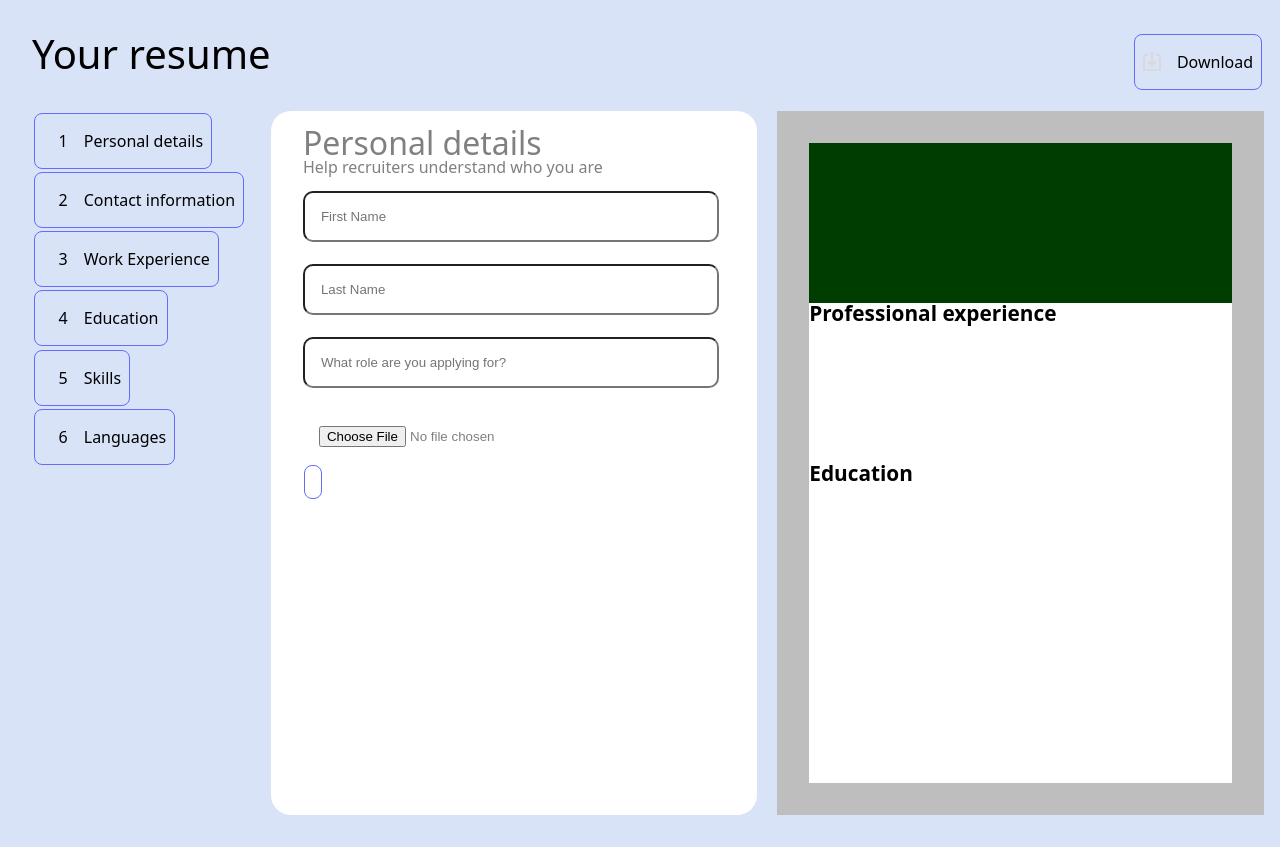
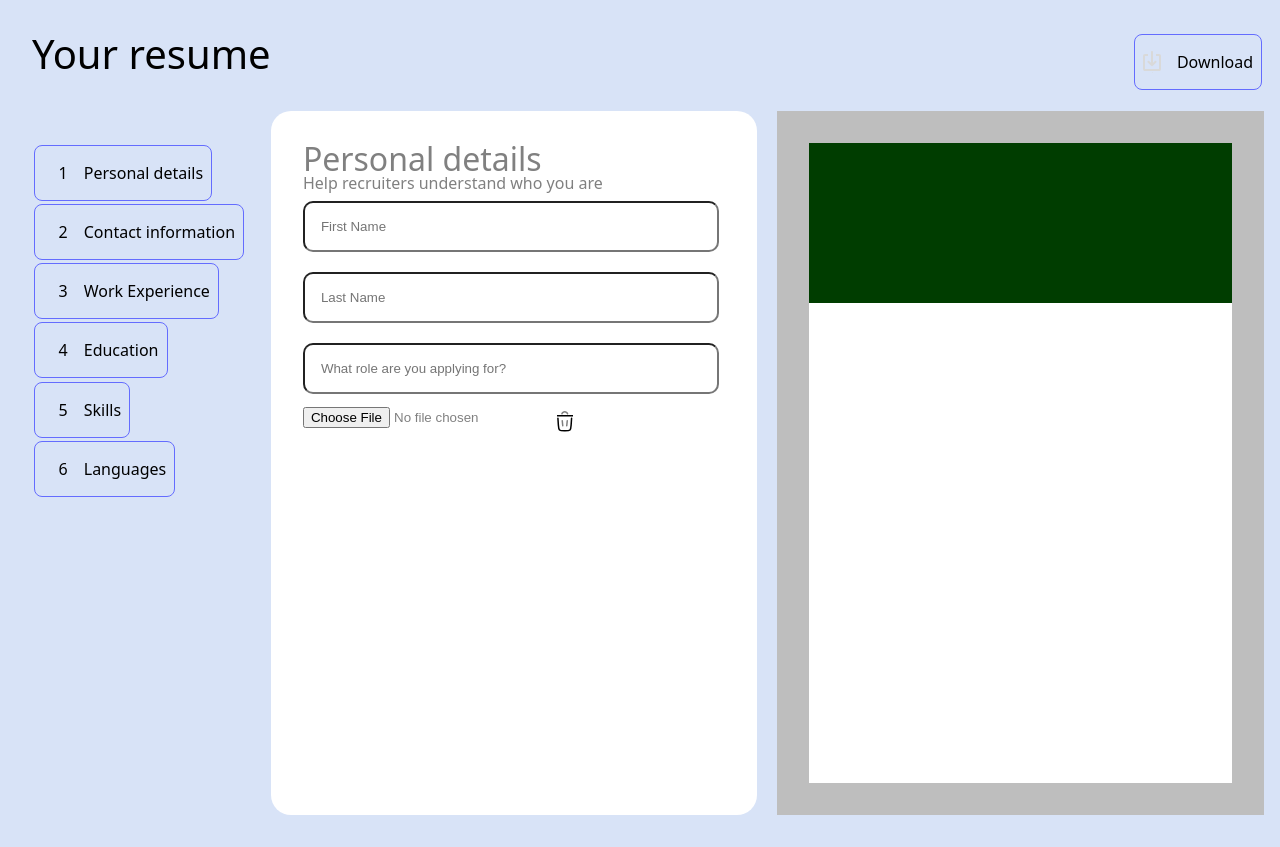
Before and after one commit to averyanusha/cv-application, a React (Vite) app in the folder cv-application-app/: page / in a window 1280 px wide. Built offline with nearby package versions, Linux system fonts and the light colour scheme.

Commit message:
Added the functionality for adding more sections and deleting it, only left layout

```diff
--- a/cv-application-app/src/CVBuilder.css
+++ b/cv-application-app/src/CVBuilder.css
@@ -25,18 +25,18 @@
   display: inline-flex;
   gap: 1rem;
 }
-.category {
-  padding: 0 2rem;
+
+.category-list {
+  padding: 2rem 0;
+}
+.inputs {
+  padding: 2rem;
   background-color: white;
   border-radius: 20px;
   color: gray;
 }
 
-.category-header {
-  margin: 1rem 0;
-}
-
-.category-title {
+.inputs-title {
   font-size: 2rem;
 }
 
@@ -46,16 +46,11 @@
   margin: 0.5rem;
 }
 
-.category-body form {
-  display: grid;
-  grid-template-rows: 30% 30% 30% 30% 30%;
-  margin: 10px 0;
-}
-
-.input-item {
+.inputs-item {
   padding: 1rem;
   border-radius: 10px;
   width: 90%;
+  margin: 10px 0px;
 }
 
 .delete-photo {
@@ -89,6 +84,10 @@
   background-color: rgb(0, 61, 0);
   color: white;
   padding: 2rem;
+}
+
+.section-item {
+  display: grid;
 }
 .personal-photo {
   max-width: 30%;
--- a/cv-application-app/src/CVBuilder.jsx
+++ b/cv-application-app/src/CVBuilder.jsx
@@ -2,6 +2,7 @@ import { useState, useEffect } from 'react'
 import './CVBuilder.css'
 import DisplayContact from './components/ContactComponent';
 import DisplayExperience from './components/ExperienceDegreeComponent';
+import DisplaySkillLanguage from './components/SkillLanguageComponent';
 import downloadIcon from './assets/download-icon.svg';
 import horizontalLayout from './assets/3-bricks-layout.png';
 
@@ -57,11 +58,11 @@ export default function CvComponent() {
         {name: 'skill', placeholder: 'Your skill', type: 'text'}
       ]
     },
-    language: {
+    languages: {
       title: 'Languages',
       description: 'Tell about your language skills',
       fields: [
-        {name: 'language', placeholder: 'Language', type: 'text'}
+        {name: 'languages', placeholder: 'Language', type: 'text'}
       ]
     }
   }
@@ -93,18 +94,17 @@ export default function CvComponent() {
     skills: [
       { id: 'skill1', skill: '' }
     ],
-    language: [
+    languages: [
       { id: 'lang1', language: ''}
     ],
   });
-
   const [currentIndex, setCurrentIndex] = useState(0);
 
   const handleCategory = (category) => {
     setActiveCategory(category);
   };
 
-  const handleDelete = (inputField) => {
+  const deletePhoto = (inputField) => {
     setInputData({
       ...inputData,
       [activeCategory]: {
@@ -126,6 +126,13 @@ export default function CvComponent() {
       [activeCategory]: [...inputData[activeCategory], newItem]
     })
     setCurrentIndex(currentIndex + 1);
+  }
+
+  const handleDelete = (id) => {
+    setInputData({
+      ...inputData,
+      [activeCategory]:inputData[activeCategory].filter((item) => item.id !== id)
+    })
   }
 
   let categoryNumber = 1;
@@ -153,11 +160,11 @@ export default function CvComponent() {
           Download
         </button>
       </div>
-      <ul className='input-list'>
+      <ul className='category-list'>
         {Object.keys(cv).map((category) => {
           return (
             <li key={category} className='category-item'>
-              <button className='categor-button' onClick={() => handleCategory(category)}>
+              <button className='category-button' onClick={() => handleCategory(category)}>
                 <span className='number'>
                   {categoryNumber++}
                 </span>
@@ -167,10 +174,10 @@ export default function CvComponent() {
           )
         })}
       </ul>
-      <div className='category'>
-        <div className='category-header'>
-          <h2 className='category-title'>{cv[activeCategory].title}</h2>
-          <p className='category-descirption'>{cv[activeCategory].description}</p>
+      <div className='inputs'>
+        <div className='inputs-header'>
+          <h2 className='inputs-title'>{cv[activeCategory].title}</h2>
+          <p className='inputs-descirption'>{cv[activeCategory].description}</p>
         </div>
           <div className='category-body'>
             <form onSubmit={e => e.preventDefault()} className='category-form'>
@@ -180,14 +187,20 @@ export default function CvComponent() {
                   <div key={entry.id} className='entry-block'>
                     {cv[activeCategory].fields.map((property) => {
                       return (
-                        <li key={property.name}>
+                        <div key={property.name}>
                           <input
                             name={property.name}
                             type={property.type}
                             placeholder={property.placeholder}
-                            className='input-item'
+                            className='inputs-item'
                             onChange={(e) => {
-                              const inputType = e.target.value;
+                              let inputType;
+                              if (property.type === 'date') {
+                                const [year, month] = e.target.value.split('-');
+                                inputType = `${year}-${month}`
+                              } else {
+                                inputType = e.target.value;
+                              }
                               setInputData({
                                 ...inputData,
                                 [activeCategory]: inputData[activeCategory].map((item, index) => {
@@ -200,31 +213,28 @@ export default function CvComponent() {
                             }}
                             value={entry[property.name] ?? ''}
                           />
-                        </li>
+                        </div>
                       )
                     })}
-                    {isArrayCategory ? (
-                      <button type='button' className='add-section' onClick={() => {handleAddition()}}>Add {activeCategory}</button>
-                    ) : null}
+                    <button type='button' className='add-section' onClick={() => handleAddition()}>Add {activeCategory}</button>
+                    {inputData[activeCategory].length > 1 ? <button type='button' onClick={() => handleDelete(entry.id)}>Delete {activeCategory}</button> : ''}
                   </div>
                 )
               })
             ) : cv[activeCategory].fields.map((property) => {
                 const isFile = property.type === 'file';
                 return (
-                  <li key={property.name}>
+                  <div key={property.name} className='category-input'>
                     <input
+                      key={property.name}
                       name={property.name}
                       placeholder={property.placeholder}
                       type={property.type}
-                      className='input-item'
+                      className={isFile ? 'input-photo' :'inputs-item'}
                       onChange={(e) => {
                         let inputType;
                         if (isFile) {
                           inputType = e.target.files[0];
-                        } else if (property.type === 'date') {
-                          const [year, month] = e.target.value.split('-');
-                          inputType = `${year}-${month}`;
                         } else {
                           inputType = e.target.value;
                         }
@@ -239,9 +249,9 @@ export default function CvComponent() {
                       {...(!isFile ? { value: inputData[activeCategory][property.name] ?? '' } : {})}
                     />
                     {isFile && (
-                      <button type='button' onClick={() => handleDelete(property.name)} />
+                      <button type='button' className='delete-photo' onClick={() => deletePhoto(property.name)} />
                     )}
-                  </li>
+                  </div>
                 );
             })}
             </form>
@@ -262,10 +272,16 @@ export default function CvComponent() {
               {Object.values(inputData.contact).some(value => value !== '') ? <DisplayContact category={cv.contact} data={inputData.contact} title="Contact information" /> : ''}
             </div>
             <div className='cv-brick section-2'>
-              {Object.values(inputData.experience).some(value => value !== '') ? <DisplayExperience category={cv.experience} data={inputData.experience} title="Professional experience" /> : ''}
+              {inputData.experience.some(entry => Object.entries(entry).some(([key, value]) => key !== 'id' && value !== '')) ? <DisplayExperience category={cv.experience} data={inputData.experience} title="Professional experience" /> : ''}
             </div>
             <div className='cv-brick section-3'>
-              {Object.values(inputData.education).some(value => value !== '') ? <DisplayExperience category={cv.education} data={inputData.education} title="Education" /> : ''}
+              {inputData.education.some(entry => Object.entries(entry).some(([key, value]) => key !== 'id' && value !== '')) ? <DisplayExperience category={cv.education} data={inputData.education} title="Education" /> : ''}
+            </div>
+            <div className='cv-brick section-4'>
+              {inputData.skills.some(entry => Object.entries(entry).some(([key, value]) => key !== 'id' && value !== '')) ? <DisplaySkillLanguage category={cv.skills} data={inputData.skills} title="Skills" /> : ''}
+            </div>
+            <div className='cv-brick section-5'>
+              {inputData.languages.some(entry => Object.entries(entry).some(([key, value]) => key !== 'id' && value !== '')) ? <DisplaySkillLanguage category={cv.languages} data={inputData.languages} title="Languages" /> : ''}
             </div>
           </div>
         </div>
--- a/cv-application-app/src/components/ExperienceDegreeComponent.jsx
+++ b/cv-application-app/src/components/ExperienceDegreeComponent.jsx
@@ -1,6 +1,3 @@
-import React from "react";
-import { useState, useEffect } from 'react';
-
 export default function DisplayExperience({category, data, title}) {
   const formatDate = (value) => {
     if(!value) return '';
@@ -15,23 +12,20 @@ export default function DisplayExperience({category, data, title}) {
     <>
     <section className='cv-section'>
       <h2 className='section-title'>{title}</h2>
-      <div className='work'>
-        {data.map((entry, entryIndex) => {
+      {data.map((entry) => {
         return (
-            <div key={entry.id} className='entry-block'>
+          <div key={entry.id} className='section-item'>
             {category.fields.map((property) => {
-                if (data[entryIndex][property.name])
+              if (entry[property.name])
               return (
-                  property.name === 'jobExperienceTitle' || property.name === 'school' ? <h3 key={property.name} className='section-sub-title'>{data[property.name]}</h3> :
-                  property.type === 'date' ? <p key={property.name} className='description date'>{formatDate(data[property.name])}</p> : <p key={property.name} className='description'>{data[property.name]}</p>
+                property.name === 'jobExperienceTitle' || property.name === 'school' ? <h3 key={property.name} className='section-sub-title'>{entry[property.name]}</h3> :
+                property.type === 'date' ? <p key={property.name} className='description date'>{formatDate(entry[property.name])}</p> : <p key={property.name} className='description'>{entry[property.name]}</p>
               )
-                if (!data[entryIndex][property.name])
               return null;
             })}
           </div>
         )
       })}
-      </div>
     </section>
     </>
   )
--- /dev/null
+++ b/cv-application-app/src/components/SkillLanguageComponent.jsx
@@ -0,0 +1,23 @@
+export default function DisplaySkillLanguage({category, data, title}) {
+  return (
+    <>
+      <section className='cv-section'>
+        <h2 className='section-title'>{title}</h2>
+        {data.map((entry) => {
+          return (
+            <div key={entry.id} className='section-item'>
+              {category.fields.map((property) => {
+                if(entry[property.name]) {
+                  return (
+                    property.name === 'skills' || property.name === 'language' ? <h3 key={property.name} className="section-sub-title">{entry[property.title]}</h3> : <p key={property.name}>{entry[property.name]}</p>
+                  )
+                }
+                return null;
+              })}
+            </div>
+          )
+        })}
+      </section>
+    </>
+  )
+}
```
Lines whose indentation alone changed are shown as unchanged.
